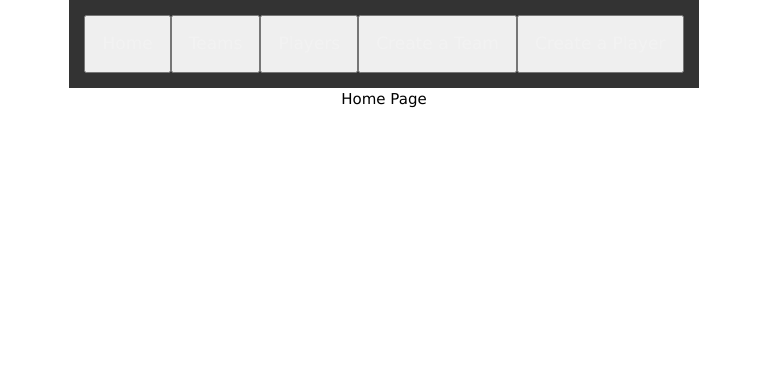
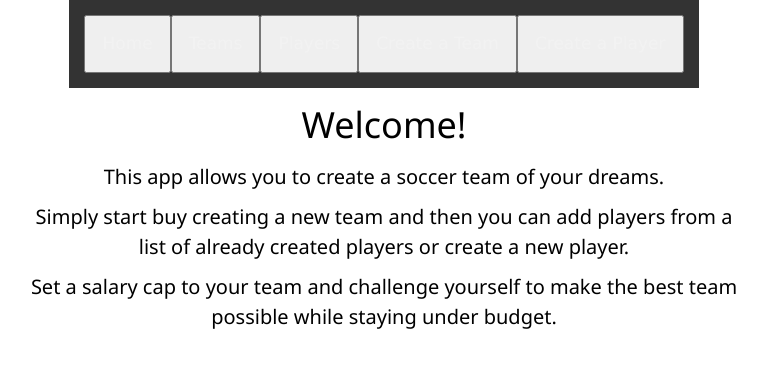
Before and after one commit to Jnorman2123/soccer-player-manager-project, a React (Create React App) app: page / in a window 1280 px wide. Shown: the top 368 px of the page, without its empty margins (96-863 px from the left). Built offline with nearby package versions, Linux system fonts and the light colour scheme.

Commit message:
added info to the home page

```diff
--- a/src/components/home/Home.js
+++ b/src/components/home/Home.js
@@ -3,7 +3,19 @@ import React, { Component } from 'react'
 class Home extends Component {
     render() {
         return (
-            <div>Home Page</div>
+            <div class='team'>
+                <h1>Welcome!</h1>
+                <h4>This app allows you to create a soccer team of your dreams.</h4>
+                <h4>
+                    Simply start buy creating a new team and then you can add players
+                    from a list of already created players or create a new player.
+                </h4>
+                <h4>
+                    Set a salary cap to your team and challenge yourself to make the
+                    best team possible while staying under budget.
+                </h4>
+
+            </div>
         )
     }
 }
--- a/src/containers/PlayerContainer.js
+++ b/src/containers/PlayerContainer.js
@@ -15,7 +15,7 @@ class PlayerContainer extends Component {
         const thePlayer = this.props.players.players.filter(player => player.id === parseInt(playerId))[0]
         if (thePlayer !== undefined) {
             return <div>
-                <h2>{thePlayer.name}</h2>
+                <h1>{thePlayer.name}</h1>
                 <h3>{thePlayer.position}</h3>
                 <h4>{thePlayer.name} has a value of  ${thePlayer.value.toString()}.</h4>
                 <button onClick={() => {this.props.deletePlayer(playerId); this.props.history.push('/players')} }>Delete {thePlayer.name}</button>
```
